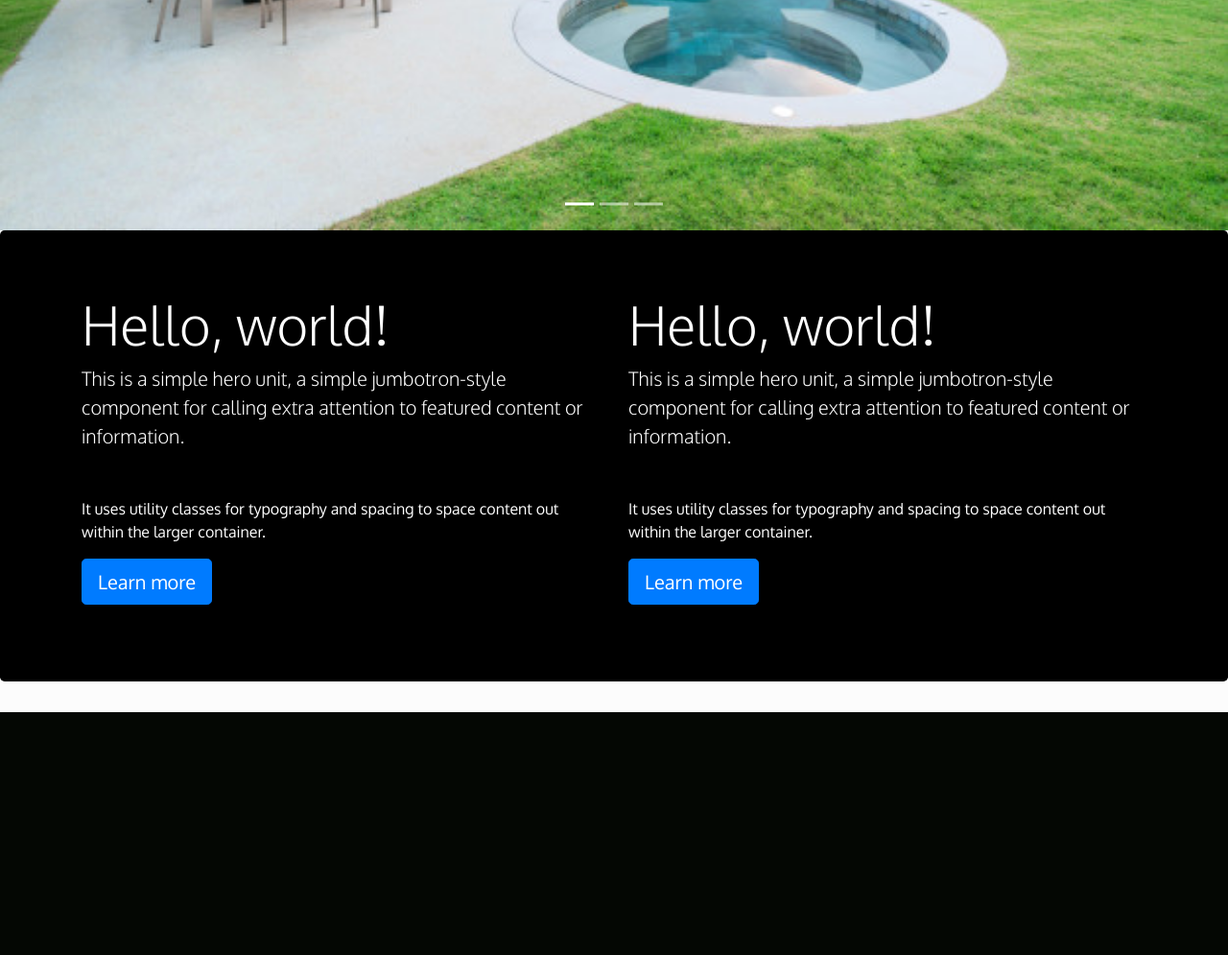
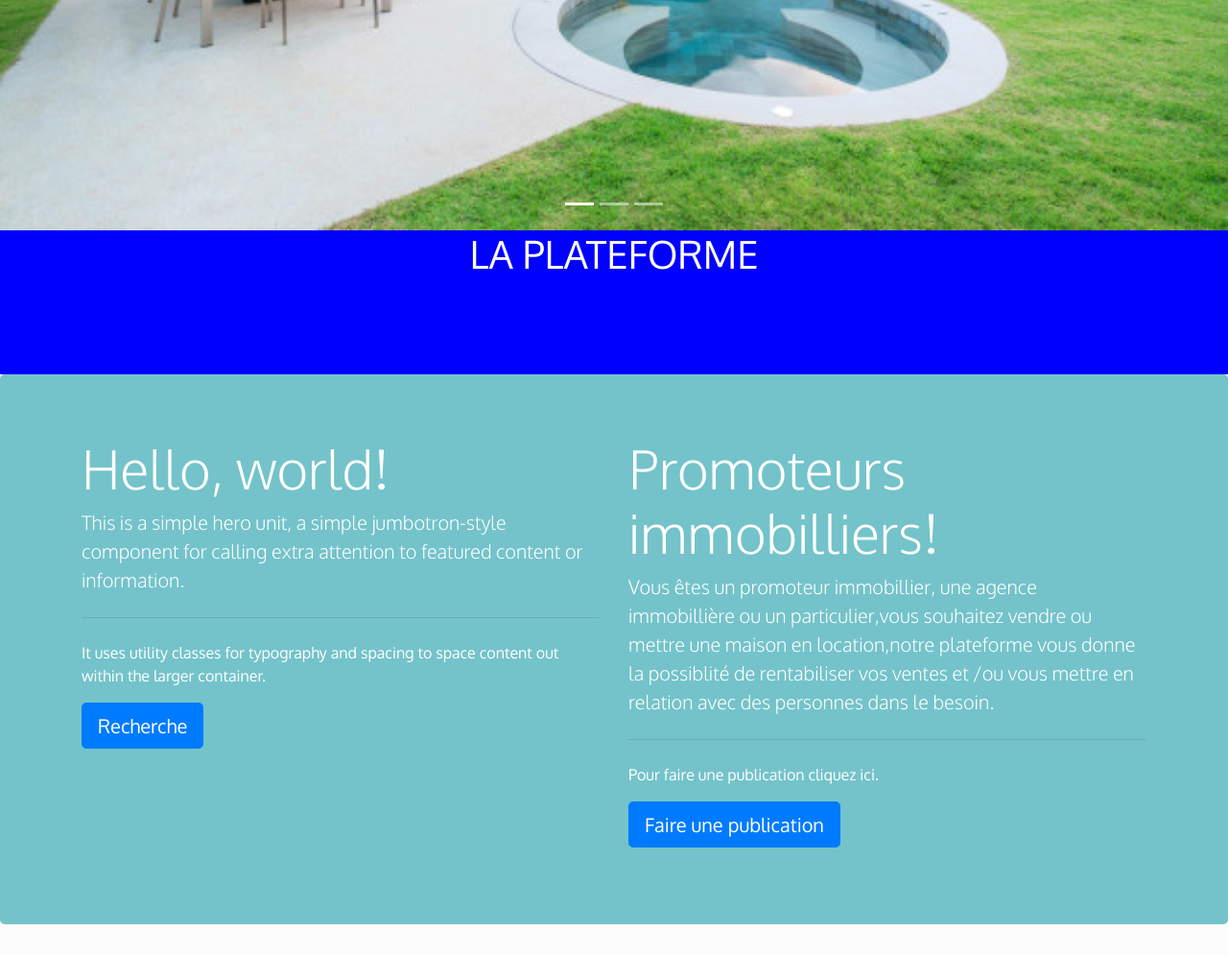
Before and after one commit to willdev61/Project-habitat, a Django app: page / in a window 1280 px wide. Shown: the part 713-1708 px from the top of the page at 96% size. Before the commit the page ends 1455 px from the top, so only its background shows below. Run offline with Django 3.2, Linux system fonts and the light colour scheme; some libraries are stand-ins or nearby versions.

Commit message:
jumbotron

```diff
--- a/mon_habitat/pub/static/pub/css/styles.css
+++ b/mon_habitat/pub/static/pub/css/styles.css
@@ -15,6 +15,16 @@ body {
 	margin-top: 25px;
 }
 
+/** JUMBOTRON **/
 .jumbotron {
-	background-color: black;
+	background-color: #74C3CA;
 }
+
+.text-center {
+	background-color: blue;
+	height: 150px;
+}
+.text-center h1 {
+	text-transform: uppercase;
+	font-family: 'Oxygen';
+}
--- a/mon_habitat/pub/templates/pub/index.html
+++ b/mon_habitat/pub/templates/pub/index.html
@@ -69,6 +69,10 @@
     <span class="sr-only">Next</span>
   </a>
 </div>
+<div class="text-center">
+    <h1>La Plateforme</h1>
+</div>
+
 <div class="jumbotron">
   <div class="container">
       <div class="row">
@@ -78,16 +82,16 @@
                 <hr class="my-4">
                 <p>It uses utility classes for typography and spacing to space content out within the larger container.</p>
                 <p class="lead">
-                <a class="btn btn-primary btn-lg" href="#" role="button">Learn more</a>
+                <a class="btn btn-primary btn-lg" href="#" role="button">Recherche</a>
                 </p>
           </div>
           <div class="col-md-6">
-                <h1 class="display-4">Hello, world!</h1>
-                <p class="lead">This is a simple hero unit, a simple jumbotron-style component for calling extra attention to featured content or information.</p>
+                <h1 class="display-4">Promoteurs immobilliers!</h1>
+                <p class="lead">Vous êtes un promoteur immobillier, une agence immobillière ou un particulier,vous souhaitez vendre ou mettre une maison en location,notre plateforme vous donne la possiblité de rentabiliser vos ventes et /ou vous mettre en relation avec des personnes dans le besoin.</p>
                 <hr class="my-4">
-                <p>It uses utility classes for typography and spacing to space content out within the larger container.</p>
+                <p>Pour faire une publication cliquez ici.</p>
                 <p class="lead">
-                <a class="btn btn-primary btn-lg" href="#" role="button">Learn more</a>
+                <a class="btn btn-primary btn-lg" href="#" role="button">Faire une publication</a>
                 </p>
           </div>
       </div>
```
